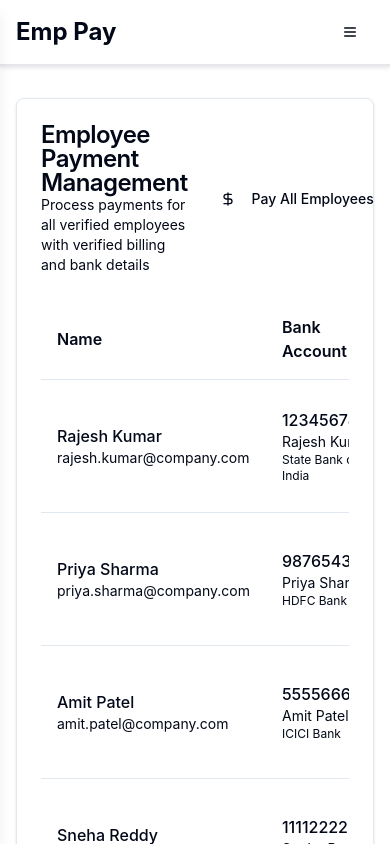
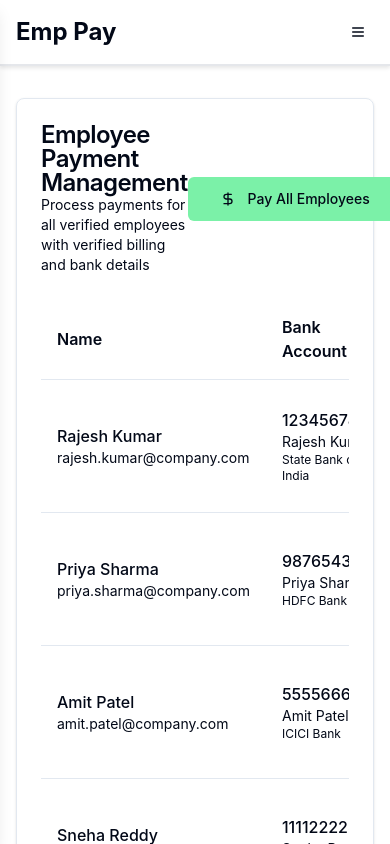
Before and after one commit to AmmanRizwan/ibm-hackathon-project, a React (Vite) app in the folder frontend/: page /user/admin/payment in a window 390 px wide. Shown: the top 844 px of the page. Built offline with nearby package versions, Linux system fonts and the light colour scheme; no server answers.

Commit message:
style(navbar): adjust mobile menu button and icon sizes

```diff
--- a/frontend/src/components/custom/navbar/index.tsx
+++ b/frontend/src/components/custom/navbar/index.tsx
@@ -69,8 +69,8 @@ const NavBar = () => {
                   null
                 ) :
                 (
-                  <Button className='lg:hidden block' onClick={handleSlideBar}>
-                    <svg xmlns="http://www.w3.org/2000/svg" className="h-6 w-6" fill="none" viewBox="0 0 24 24" stroke="currentColor">
+                  <Button className='lg:hidden block w-10 h-10' onClick={handleSlideBar}>
+                    <svg xmlns="http://www.w3.org/2000/svg" className="h-5 w-5" fill="none" viewBox="0 0 24 24" stroke="currentColor">
                       <path strokeLinecap="round" strokeLinejoin="round" strokeWidth={2} d="M4 6h16M4 12h16M4 18h16" />
                     </svg>
                   </Button>
--- a/frontend/src/page/admin/invoice/index.tsx
+++ b/frontend/src/page/admin/invoice/index.tsx
@@ -33,8 +33,6 @@ import {
     Edit,
     Trash2,
     Loader2,
-    Calendar,
-    DollarSign,
     User,
     Mail,
     Phone,
--- a/frontend/src/page/admin/payment_method/index.tsx
+++ b/frontend/src/page/admin/payment_method/index.tsx
@@ -292,8 +292,9 @@ const AdminPaymentMethod = () => {
                             onClick={openPaymentDialog}
                             disabled={loading || employees.length === 0}
                             size="lg"
+                            className='bg-green-300 hover:bg-green-400'
                         >
-                            <DollarSign className="h-5 w-5 mr-2" />
+                            <DollarSign className="h-5 w-5 mr-1" />
                             Pay All Employees
                         </Button>
                     </div>
@@ -432,7 +433,7 @@ const AdminPaymentMethod = () => {
                         >
                             Cancel
                         </Button>
-                        <Button onClick={handlePayAll} disabled={processing}>
+                        <Button className='w-full border border-1 mb-2 hover:shadow hover:cursor-pointer' onClick={handlePayAll} disabled={processing}>
                             {processing ? (
                                 <>
                                     <Loader2 className="h-4 w-4 mr-2 animate-spin" />
--- a/frontend/src/page/profile/index.tsx
+++ b/frontend/src/page/profile/index.tsx
@@ -454,7 +454,7 @@ const Profile = () => {
                                     <div className="pt-4">
                                         <Button
                                             type="submit"
-                                            className="w-full"
+                                            className="w-full border border-1 hover:shadow hover:cursor-pointer"
                                             disabled={isLoading}
                                         >
                                             <Lock className="h-4 w-4 mr-2" />
```
